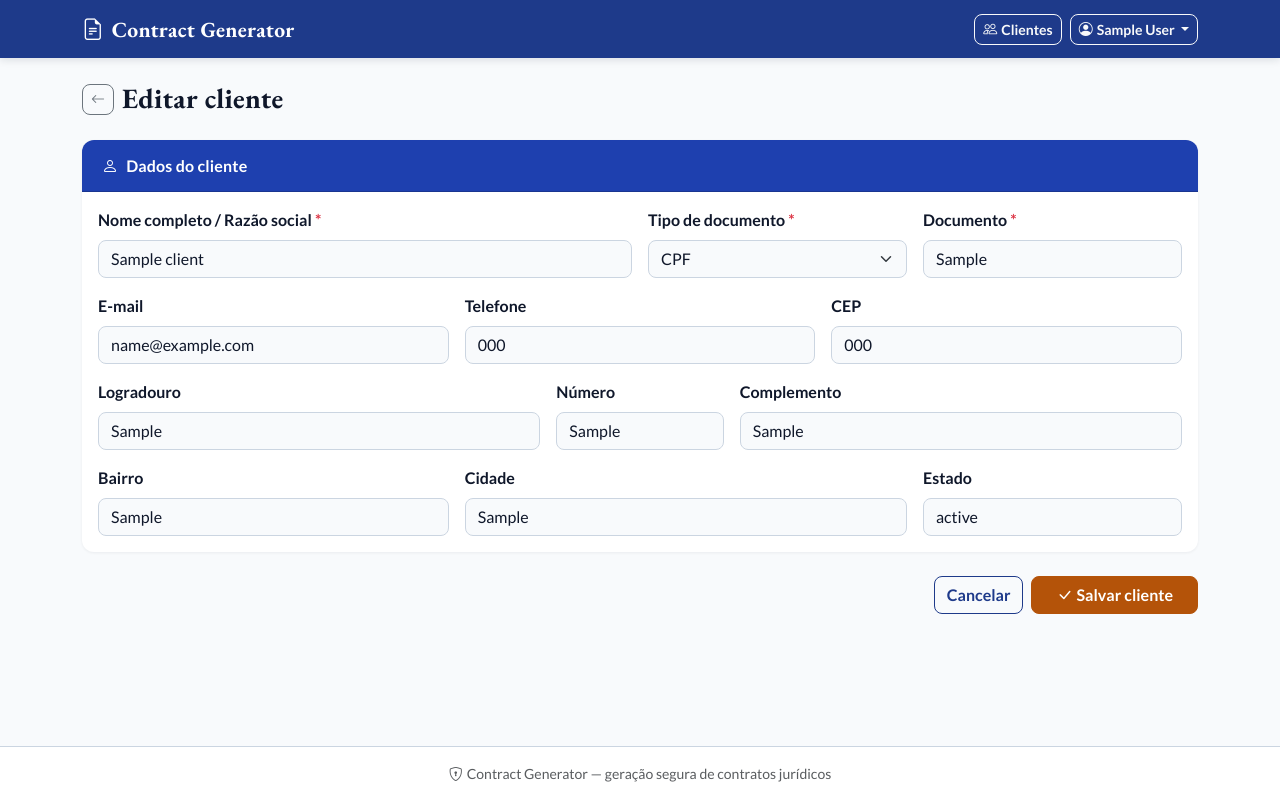
After one commit to maguila-gus25/contract-generator, a Flask app: page /clientes/1/editar in a window 1280 px wide. The commit adds this page. Run offline with Flask 3, Linux system fonts and the light colour scheme; a user stored in the database is signed in; tables that the repository leaves empty hold one stand-in row (values such as "Sample post").

Commit message:
feat: criar CRUD de clientes com rota, telas e link no menu

```diff
--- /dev/null
+++ b/app/clients.py
@@ -0,0 +1,102 @@
+"""Agenda de clientes — o contratante deixa de ser digitado a cada contrato.
+
+Um cliente entra na agenda sozinho quando um contrato é gerado (upsert por
+documento, em `contracts.new_contract`); estas rotas existem para revisar,
+corrigir e remover o que já está lá.
+"""
+
+from flask import (Blueprint, abort, flash, redirect, render_template,
+                   request, url_for)
+from flask_login import current_user, login_required
+
+from . import db
+from .models import Client
+
+clients_bp = Blueprint("clients", __name__)
+
+
+def _do_usuario(client_id: int) -> Client:
+    """Busca o cliente garantindo que ele pertence ao usuário logado."""
+    cliente = Client.query.get_or_404(client_id)
+    if cliente.user_id != current_user.id:
+        abort(403)
+    return cliente
+
+
+def aplicar_dados(cliente: Client, dados: dict, prefixo: str = "") -> None:
+    """Copia os campos de um dicionário de formulário para o cliente.
+
+    O `prefixo` atende o formulário de contrato, onde os mesmos campos vêm
+    como `contratante_nome`, `contratante_cep` etc.
+    """
+    for campo in Client.CAMPOS:
+        valor = dados.get(f"{prefixo}{campo}")
+        if valor is not None:
+            setattr(cliente, campo, valor.strip())
+
+
+def salvar_cliente(user_id: int, dados: dict, prefixo: str = "") -> Client | None:
+    """Cria ou atualiza o cliente identificado por `(user_id, documento)`.
+
+    O documento é a chave de deduplicação: sem ele não há como saber se a
+    pessoa já está na agenda, então o cliente simplesmente não é salvo.
+    """
+    documento = (dados.get(f"{prefixo}documento") or "").strip()
+    nome = (dados.get(f"{prefixo}nome") or "").strip()
+    if not documento or not nome:
+        return None
+
+    cliente = Client.query.filter_by(user_id=user_id, documento=documento).first()
+    if cliente is None:
+        cliente = Client(user_id=user_id, nome=nome, documento=documento)
+        db.session.add(cliente)
+    aplicar_dados(cliente, dados, prefixo)
+    return cliente
+
+
+@clients_bp.route("/clientes")
+@login_required
+def listar():
+    clientes = (Client.query
+                .filter_by(user_id=current_user.id)
+                .order_by(Client.nome)
+                .all())
+    return render_template("clients.html", clientes=clientes)
+
+
+@clients_bp.route("/clientes/<int:client_id>/editar", methods=["GET", "POST"])
+@login_required
+def editar(client_id: int):
+    cliente = _do_usuario(client_id)
+
+    if request.method == "POST":
+        dados = request.form.to_dict()
+        nome = (dados.get("nome") or "").strip()
+        documento = (dados.get("documento") or "").strip()
+        duplicado = (Client.query
+                     .filter_by(user_id=current_user.id, documento=documento)
+                     .first())
+
+        if not nome or not documento:
+            flash("Nome e documento são obrigatórios.", "danger")
+        elif duplicado and duplicado.id != cliente.id:
+            flash("Já existe um cliente com este documento.", "danger")
+        else:
+            aplicar_dados(cliente, dados)
+            db.session.commit()
+            flash("Cliente atualizado.", "success")
+            return redirect(url_for("clients.listar"))
+
+    return render_template("client_form.html", cliente=cliente)
+
+
+@clients_bp.route("/clientes/<int:client_id>/excluir", methods=["POST"])
+@login_required
+def excluir(client_id: int):
+    cliente = _do_usuario(client_id)
+    # Os contratos já gerados não são tocados: o nome do contratante está
+    # copiado como texto em `ContractRecord.contractor_name`.
+    db.session.delete(cliente)
+    db.session.commit()
+    flash("Cliente removido da agenda.", "info")
+    return redirect(url_for("clients.listar"))
--- a/app/static/js/cep.js
+++ b/app/static/js/cep.js
@@ -1,10 +1,17 @@
 // Autocompleta o endereço a partir do CEP (ViaCEP via endpoint /api/cep).
-// Funciona para os dois blocos do formulário: contratante e contratado.
+// Serve os blocos prefixados do formulário de contrato (contratante,
+// contratado) e o formulário de cliente, cujos campos não têm prefixo.
 (function () {
   "use strict";
 
+  function nomeDoCampo(prefixo, campo) {
+    return prefixo ? prefixo + "_" + campo : campo;
+  }
+
   function preencher(prefixo) {
-    var campoCep = document.querySelector('input[name="' + prefixo + '_cep"]');
+    var campoCep = document.querySelector(
+      'input[name="' + nomeDoCampo(prefixo, "cep") + '"]'
+    );
     if (!campoCep) {
       return;
     }
@@ -34,14 +41,14 @@
           };
           Object.keys(mapa).forEach(function (campo) {
             var input = document.querySelector(
-              'input[name="' + prefixo + "_" + campo + '"]'
+              'input[name="' + nomeDoCampo(prefixo, campo) + '"]'
             );
             if (input && mapa[campo]) {
               input.value = mapa[campo];
             }
           });
           var numero = document.querySelector(
-            'input[name="' + prefixo + '_numero"]'
+            'input[name="' + nomeDoCampo(prefixo, "numero") + '"]'
           );
           if (numero) {
             numero.focus();
@@ -57,6 +64,6 @@
   }
 
   document.addEventListener("DOMContentLoaded", function () {
-    ["contratante", "contratado"].forEach(preencher);
+    ["contratante", "contratado", ""].forEach(preencher);
   });
 })();
--- a/app/templates/base.html
+++ b/app/templates/base.html
@@ -19,6 +19,10 @@
       <i class="bi bi-file-earmark-text me-2"></i>Contract Generator
     </a>
     {% if current_user.is_authenticated %}
+    <div class="d-flex align-items-center gap-2">
+      <a class="btn btn-outline-light btn-sm" href="{{ url_for('clients.listar') }}">
+        <i class="bi bi-people me-1"></i>Clientes
+      </a>
       <div class="dropdown">
         <button class="btn btn-outline-light btn-sm dropdown-toggle" type="button"
                 data-bs-toggle="dropdown" aria-expanded="false">
@@ -37,6 +41,7 @@
             </a>
           </li>
         </ul>
+      </div>
     </div>
     {% endif %}
   </div>
--- /dev/null
+++ b/app/templates/client_form.html
@@ -0,0 +1,99 @@
+{% extends "base.html" %}
+{% block title %}Editar cliente — Contract Generator{% endblock %}
+
+{% block content %}
+<div class="d-flex align-items-center gap-2 mb-4">
+  <a href="{{ url_for('clients.listar') }}" class="btn btn-outline-secondary btn-sm">
+    <i class="bi bi-arrow-left"></i>
+  </a>
+  <h3 class="fw-bold mb-0">Editar cliente</h3>
+</div>
+
+<form method="POST" action="{{ url_for('clients.editar', client_id=cliente.id) }}">
+  <input type="hidden" name="csrf_token" value="{{ csrf_token() }}">
+
+  <div class="card border-0 shadow-sm mb-4">
+    <div class="card-header section-secondary fw-semibold">
+      <i class="bi bi-person me-2"></i>Dados do cliente
+    </div>
+    <div class="card-body">
+      <div class="row g-3">
+        <div class="col-md-6">
+          <label class="form-label fw-semibold">Nome completo / Razão social <span class="text-danger">*</span></label>
+          <input type="text" name="nome" class="form-control"
+                 value="{{ cliente.nome or '' }}" required>
+        </div>
+        <div class="col-md-3">
+          <label class="form-label fw-semibold">Tipo de documento <span class="text-danger">*</span></label>
+          <select name="tipo_documento" class="form-select" required>
+            <option value="CPF" {% if cliente.tipo_documento != 'CNPJ' %}selected{% endif %}>CPF</option>
+            <option value="CNPJ" {% if cliente.tipo_documento == 'CNPJ' %}selected{% endif %}>CNPJ</option>
+          </select>
+        </div>
+        <div class="col-md-3">
+          <label class="form-label fw-semibold">Documento <span class="text-danger">*</span></label>
+          <input type="text" name="documento" class="form-control"
+                 placeholder="Somente números"
+                 value="{{ cliente.documento or '' }}" required>
+        </div>
+        <div class="col-md-4">
+          <label class="form-label fw-semibold">E-mail</label>
+          <input type="email" name="email" class="form-control"
+                 value="{{ cliente.email or '' }}">
+        </div>
+        <div class="col-md-4">
+          <label class="form-label fw-semibold">Telefone</label>
+          <input type="text" name="telefone" class="form-control"
+                 value="{{ cliente.telefone or '' }}">
+        </div>
+        <div class="col-md-4">
+          <label class="form-label fw-semibold">CEP</label>
+          <input type="text" name="cep" class="form-control" placeholder="00000-000"
+                 value="{{ cliente.cep or '' }}">
+        </div>
+        <div class="col-md-5">
+          <label class="form-label fw-semibold">Logradouro</label>
+          <input type="text" name="logradouro" class="form-control"
+                 value="{{ cliente.logradouro or '' }}">
+        </div>
+        <div class="col-md-2">
+          <label class="form-label fw-semibold">Número</label>
+          <input type="text" name="numero" class="form-control"
+                 value="{{ cliente.numero or '' }}">
+        </div>
+        <div class="col-md-5">
+          <label class="form-label fw-semibold">Complemento</label>
+          <input type="text" name="complemento" class="form-control"
+                 value="{{ cliente.complemento or '' }}">
+        </div>
+        <div class="col-md-4">
+          <label class="form-label fw-semibold">Bairro</label>
+          <input type="text" name="bairro" class="form-control"
+                 value="{{ cliente.bairro or '' }}">
+        </div>
+        <div class="col-md-5">
+          <label class="form-label fw-semibold">Cidade</label>
+          <input type="text" name="cidade" class="form-control"
+                 value="{{ cliente.cidade or '' }}">
+        </div>
+        <div class="col-md-3">
+          <label class="form-label fw-semibold">Estado</label>
+          <input type="text" name="estado" class="form-control" maxlength="2"
+                 placeholder="SC" value="{{ cliente.estado or '' }}">
+        </div>
+      </div>
+    </div>
+  </div>
+
+  <div class="d-flex gap-2 justify-content-end mb-4">
+    <a href="{{ url_for('clients.listar') }}" class="btn btn-outline-primary">Cancelar</a>
+    <button type="submit" class="btn btn-accent px-4">
+      <i class="bi bi-check-lg me-1"></i>Salvar cliente
+    </button>
+  </div>
+</form>
+{% endblock %}
+
+{% block scripts %}
+<script src="{{ url_for('static', filename='js/cep.js') }}"></script>
+{% endblock %}
```
Also changed, not shown: app/templates/clients.html (added, +75 -0 lines). Lines whose indentation alone changed are shown as unchanged.
